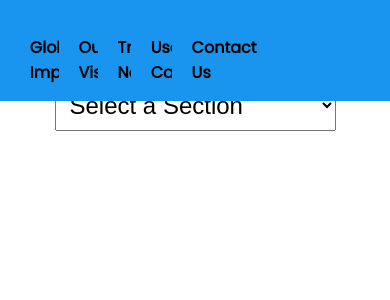
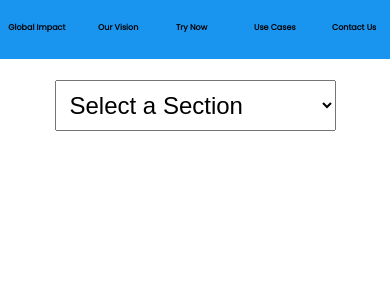
Before and after one commit to AbhishekNair050/SignSpeak-Converter, a Flask app: page /trynow in a window 390 px wide; the page is wider, and only the part inside the window is pictured. Shown: the top 300 px of that part. Run offline with Flask 3, Linux system fonts and the light colour scheme; parts of the project's set-up code (start-up, migrations or seed data) failed here and were passed over.

Commit message:
mobile compatible

```diff
--- a/GCP Deployment/static/trynow.css
+++ b/GCP Deployment/static/trynow.css
@@ -14,7 +14,7 @@
     top: 3.25%;
     position: absolute;
     color: black;
-    font-size: 120%; /* Increase the font size */
+    font-size: 120%;
     font-weight: 600;
     word-wrap: break-word;
 }
@@ -25,7 +25,7 @@
     top: 3.25%;
     position: absolute;
     color: black;
-    font-size: 120.5%; /* Increase the font size */
+    font-size: 120.5%;
     font-weight: 600;
     word-wrap: break-word;
 }
@@ -36,7 +36,7 @@
     top: 3.25%;
     position: absolute;
     color: black;
-    font-size: 120.5%; /* Increase the font size */
+    font-size: 120.5%;
     font-weight: 600;
     word-wrap: break-word;
 }
@@ -47,7 +47,7 @@
     top: 3.25%;
     position: absolute;
     color: black;
-    font-size: 120.5%; /* Increase the font size */
+    font-size: 120.5%;
     font-weight: 600;
     word-wrap: break-word;
 }
@@ -58,14 +58,14 @@
     top: 3.25%;
     position: absolute;
     color: black;
-    font-size: 120.5%; /* Increase the font size */
+    font-size: 120.5%;
     font-weight: 600;
     word-wrap: break-word;
 }
 .Button {
     display: inline-block;
     padding: 8px 20px;
-    background-color: #1995EF; /* Green color, you can change this */
+    background-color: #1995EF;
     color: black;
     text-decoration: none;
     font-size: 16px;
@@ -77,7 +77,7 @@
     background-color: white;
 }
 
-/* Styling for sections and input options */
+
 body {
     font-family: Poppins;
     margin: 0;
@@ -89,7 +89,7 @@ body {
     margin-top: 60px;
 }
 .section-container {
-    display: none; /* Hide sections by default */
+    display: none;
 }
 section {
     height: 100vh;
@@ -150,8 +150,8 @@ select {
     object-fit: contain;
 }
 #label, #certainty, #sentence {
-    font-size: 18px; /* Adjust the font size as needed */
-    margin: 3px 0; /* Add margin for spacing */
+    font-size: 18px;
+    margin: 3px 0;
 }
 .box1{
     width: 45%; height: 70%; left: 8%; top: 37%; position: absolute; background: #F9FEFF; border-radius: 16px; border: 5px #ff8c00 solid; backdrop-filter: blur(4px);
@@ -165,3 +165,98 @@ select {
 .box4{
     width: 45%; height: 70%; left: 8%; top: 45%; position: absolute; background: #F9FEFF; border-radius: 16px; border: 5px #ff8c00 solid; backdrop-filter: blur(4px);
 }
+
+@media only screen and (max-width: 1080px) { .Desktop1, .Screenshot, .Welcome, .An
+    { width: auto; height: auto; left: auto; top: auto; position: static; font-size: inherit; }
+    .Button {
+        margin: 10px auto;
+        font-size: 8px;
+        display: inline-block;
+    }
+    .Rectangle2
+    {
+        width: 100%;
+        height: 7cqb;
+        left: 0;
+        top: 0;
+        position: absolute;
+        background: #1995EF;
+    }
+    .GlobalImpact{
+        left : -3%;
+        width: 100%;
+        top: 0.5%;
+    }
+    .OurVision{
+        left: 20%;
+        width: 100%;
+        top: 0.5%;
+    }
+    .TryNow
+    {
+        left: 40%;
+        width: 100%;
+        top: 0.5%;
+    }
+    .Use
+    {
+        left: 60%;
+        width: 100%;
+        top: 0.5%;
+    }
+    .ContactUs
+    {
+        left: 80%;
+        width: 100%;
+        top: 0.5%;
+    }
+    .box1{
+        width: 90%;
+        left : 0%;
+        top : 25%;
+        left : 5%;
+    }
+    #video {
+        width: 100%;
+        height: 100%;
+        object-fit: contain;
+    }
+    .box2{
+        width: 82%;
+        height: 10%;
+        left : 0%;
+        top : 98%;
+        left : 5%;
+    }
+    #label, #certainty, #sentence {
+        font-size: 12px;
+        margin: 3px 0;
+    }
+    .box3{
+        width: 82%;
+        height: 7%;
+        left : 0%;
+        top : 115%;
+        left : 5%;
+        font-size: 7px;
+    }
+    .box4{
+        width: 90%;
+        left : 0%;
+        height: 60%;
+        top : 50%;
+        left : 5%;
+    }
+    #inputOptions
+    {
+        position: absolute;
+        top: 25%;
+        left: 7%;
+        text-align: center;
+    }
+    #outputVideo{
+        width: 100%;
+        height: 100%;
+        object-fit: contain;
+    }
+}
```
